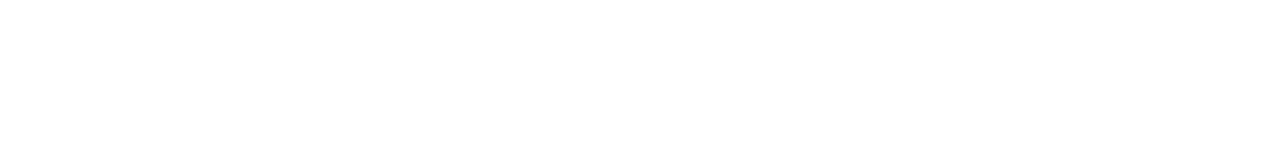
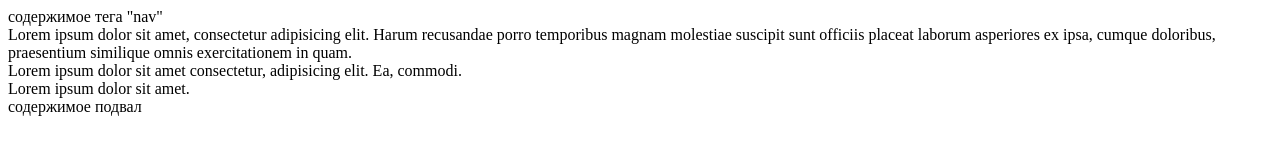
Before and after one commit to ASanovS/CourseFrontend, a plain HTML site: page lesson2/index.html in a window 1280 px wide. Drawn offline with Linux system fonts and the light colour scheme.

Commit message:
finish lesson2

```diff
--- a/lesson2/index.html
+++ b/lesson2/index.html
@@ -1,12 +1,33 @@
 <!DOCTYPE html>
 <html lang="en">
+
 <head>
     <meta charset="UTF-8">
     <meta http-equiv="X-UA-Compatible" content="IE=edge">
     <meta name="viewport" content="width=device-width, initial-scale=1.0">
-    <title>Document</title>
+    <title>Знакомство с HTML тегами</title>
 </head>
+
 <body>
+    <header>
+        <nav>
+            содержимое тега "nav"
+        </nav>
+    </header>
+    <div>
+        Lorem ipsum dolor sit amet, consectetur adipisicing elit. Harum recusandae porro temporibus magnam molestiae
+        suscipit sunt officiis placeat laborum asperiores ex ipsa, cumque doloribus, praesentium similique omnis
+        exercitationem in quam.
+    </div>
+    <div>
+        Lorem ipsum dolor sit amet consectetur, adipisicing elit. Ea, commodi.
+    </div>
+    <div>
+        Lorem ipsum dolor sit amet.
+    </div>
+    <footer>
+        содержимое подвал
+    </footer>
+</body>
 
-</body>
 </html>
```
Also changed, not shown: lesson2/info_index.html (added, +30 -0 lines).
